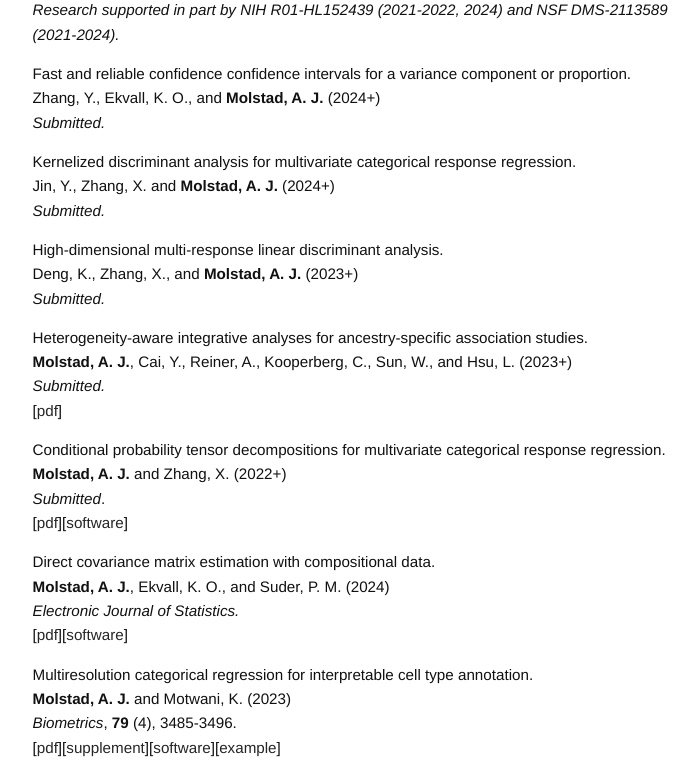
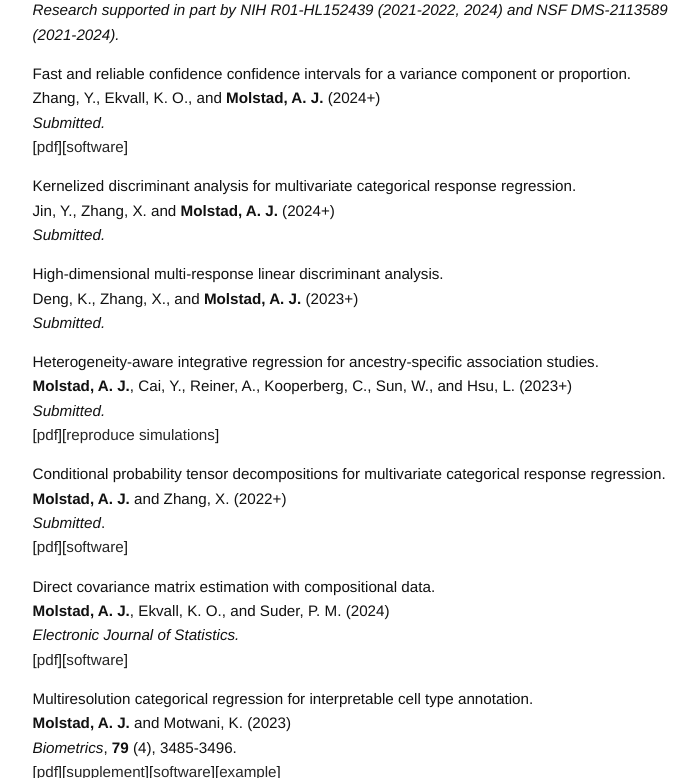
Before and after one commit to ajmolstad/ajmolstad.github.io, a Jekyll site: the page built from research.md, in a window 1280 px wide and 900 px high, scrolled down 333 px, cut to the strip 122-900 px from the top of the window. Shown: the whole strip, without its empty margins (275-974 px from the left). Built offline with Jekyll 4.4.1, drawn with Linux system fonts in a browser that asks for light colours.

Commit message:
Update research.md

```diff
--- a/research.md
+++ b/research.md
@@ -29,6 +29,7 @@ Jin, Y., **Molstad, A. J.**, Wilson, A., and Antonelli, J. (2023+) <br>
 Fast and reliable confidence confidence intervals for a variance component or proportion. <br>
 Zhang, Y., Ekvall, K. O., and **Molstad, A. J.** (2024+) <br>
 *Submitted.* <br>
+[[pdf](https://koekvall.github.io/files/varcomp_confint.pdf)][[software](https://github.com/yqzhang5972/lmmvar/)]
 
 <!-- Integration of proteomics quantitative trait loci into genetic association analysis of stroke in the African American population. (2023+)<br>
 Cai, Y., **Molstad, A. J.**, Kooperberg, C., Reiner, A., Sun, W., and Hsu, L. <br>
@@ -42,10 +43,10 @@ High-dimensional multi-response linear discriminant analysis. <br>
 Deng, K., Zhang, X., and **Molstad, A. J.**  (2023+) <br>
 *Submitted.* <br>
 
-Heterogeneity-aware integrative analyses for ancestry-specific association studies. <br>
+Heterogeneity-aware integrative regression for ancestry-specific association studies. <br>
 **Molstad, A. J.**, Cai, Y., Reiner, A., Kooperberg, C., Sun, W., and Hsu, L. (2023+) <br>
 *Submitted.* <br>
-[[pdf](https://arxiv.org/abs/2306.05571)] <br>
+[[pdf](https://arxiv.org/abs/2306.05571)][[reproduce simulations](https://github.com/ajmolstad/HEATsims)] <br>
 
 
 Conditional probability tensor decompositions for
```
